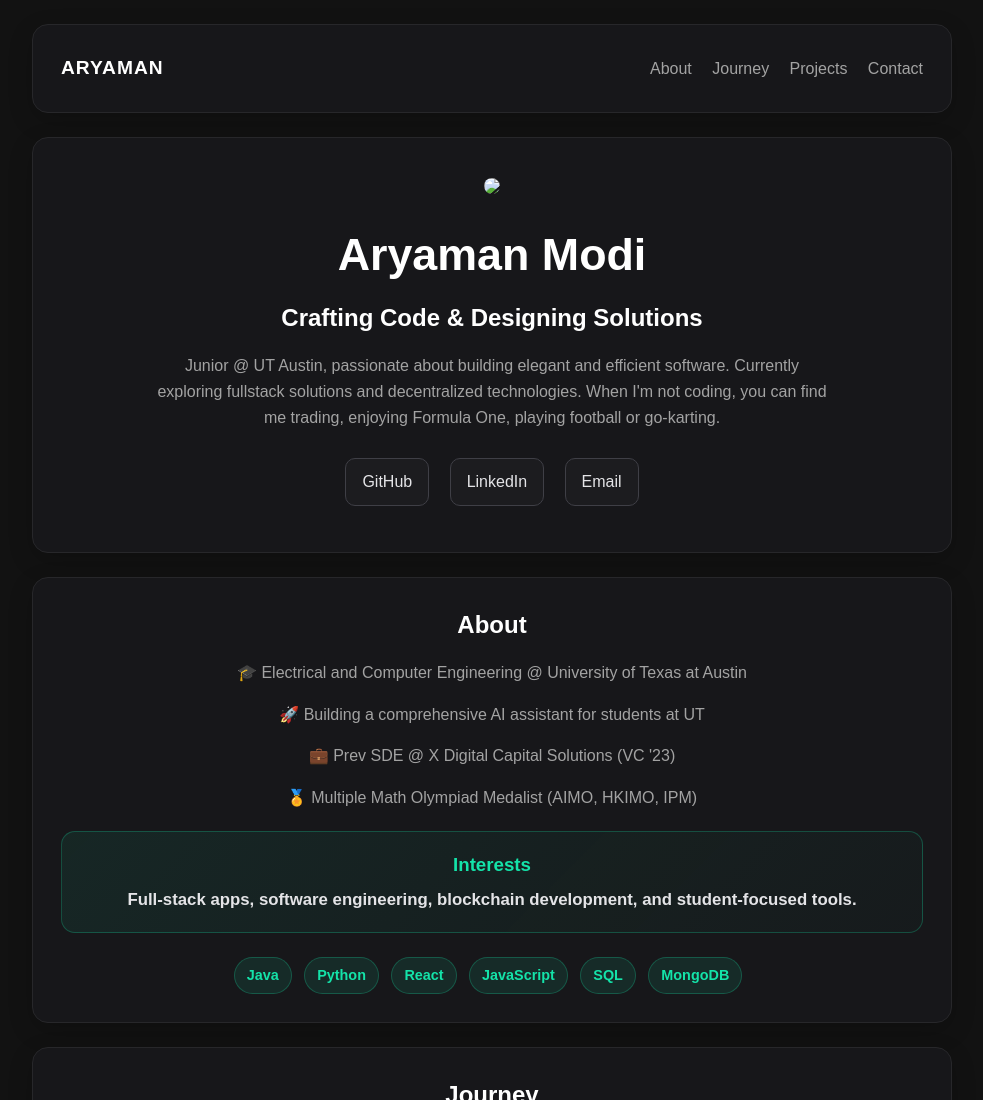
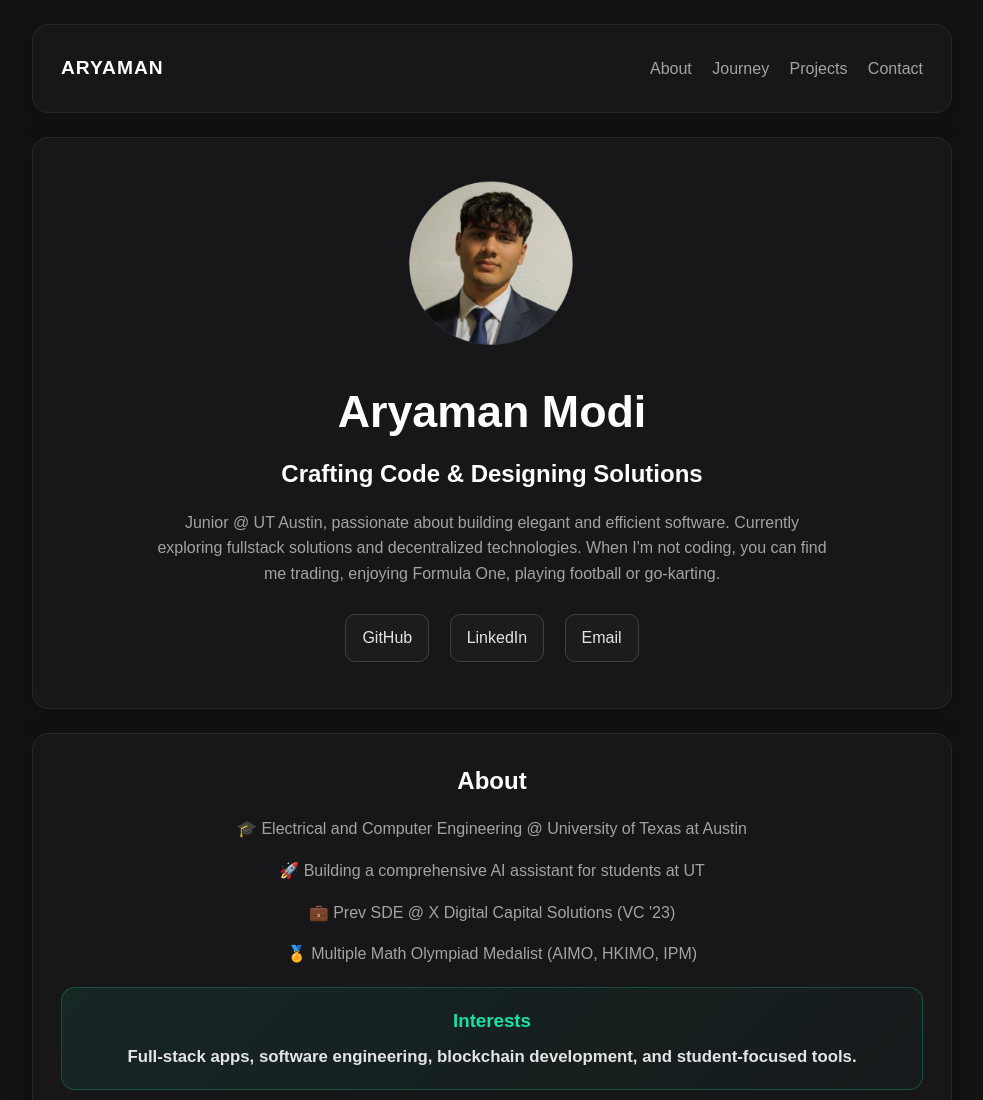
Before and after one commit to aryamanm535/aryamanm535.github.io, a plain HTML site: page index.html in a window 1280 px wide. Shown: the top 1100 px of the page, without its empty margins (148-1131 px from the left). Drawn offline with Linux system fonts and the light colour scheme.

Commit message:
added image

```diff
--- a/index.html
+++ b/index.html
@@ -22,7 +22,8 @@
     <div class="section hero">
       <img
         id="profile-image"
-        src="headshot.png"
+        src="images/headshot.png"
+        alt="A Picture of Me"
       >
       <h1>Aryaman Modi</h1>
       <h2>Crafting Code & Designing Solutions</h2>
```
Also changed, not shown: images/headshot.png (added).
